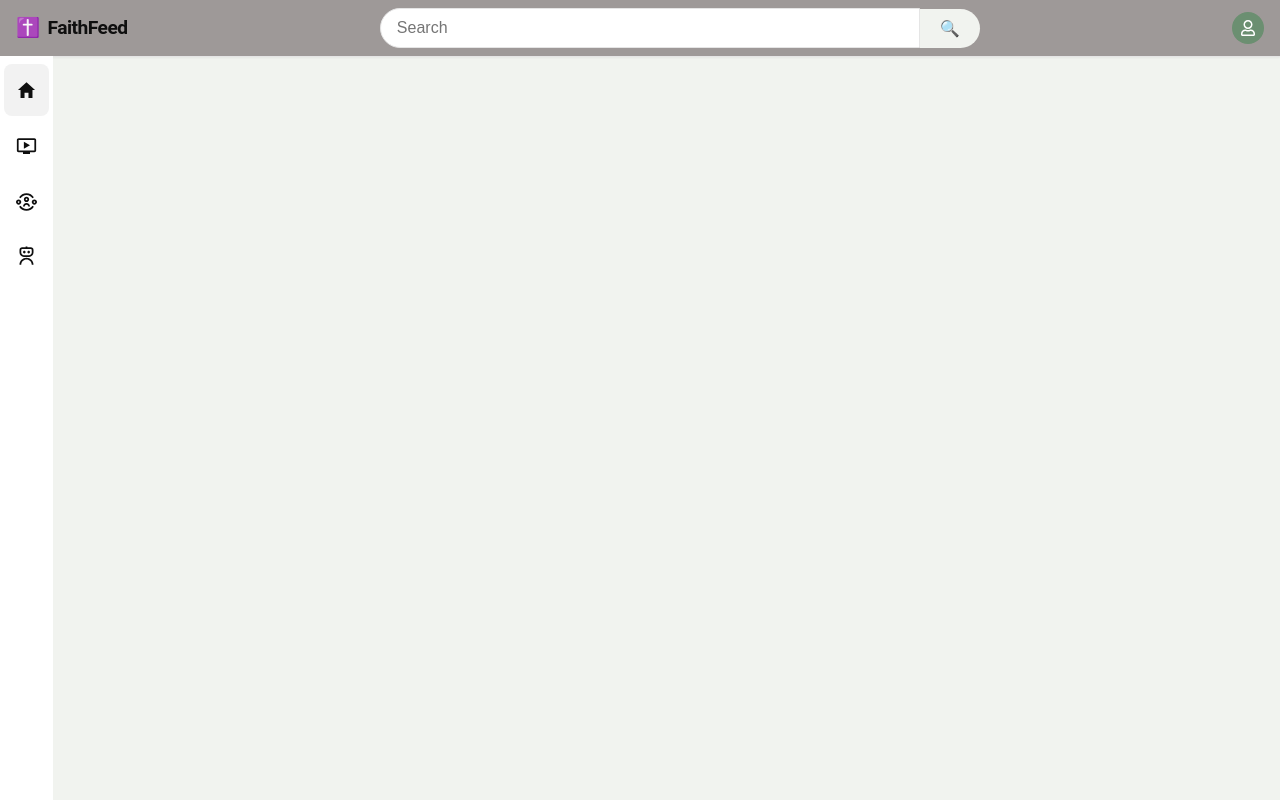
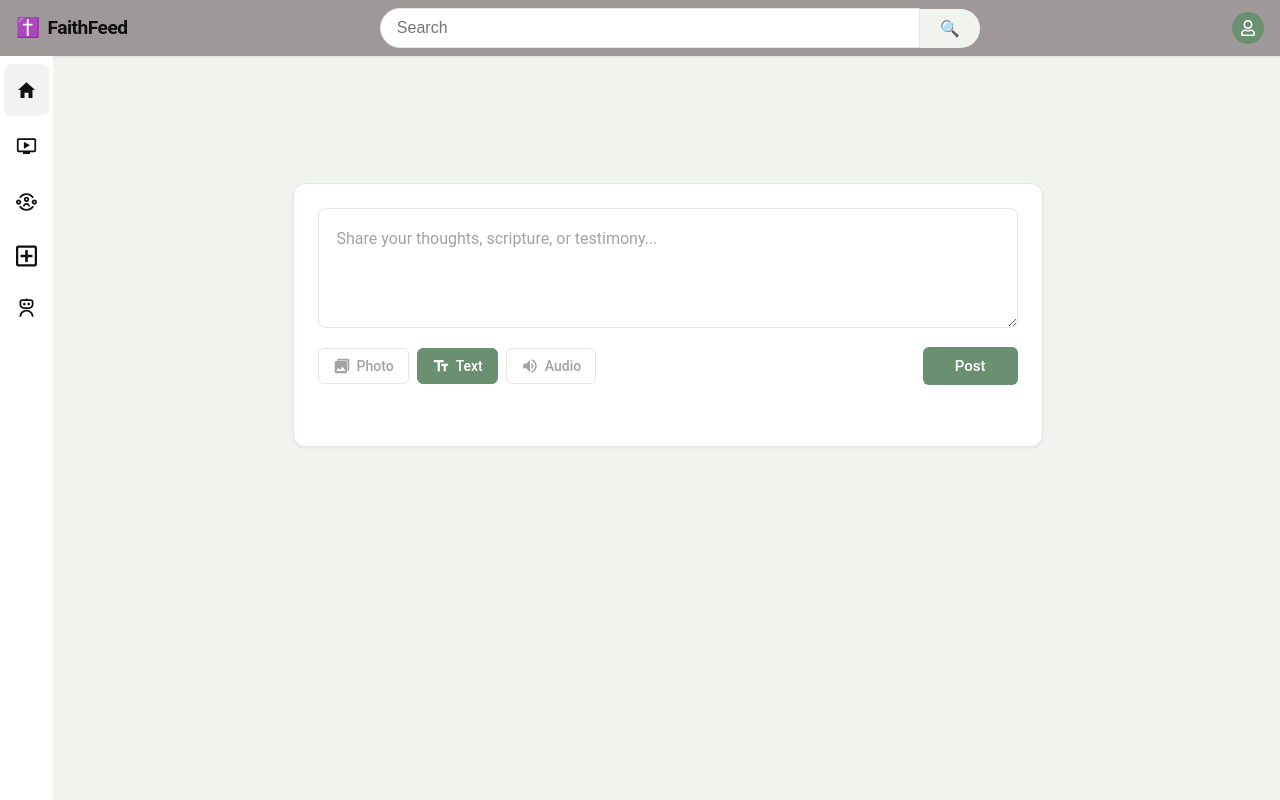
Before and after one commit to Zking4ever/Christian-Social-Media, a React (Vite) app in the folder web/faithFeed/: page /create in a window 1280 px wide. Before the commit this address had no page. Built offline with nearby package versions, Linux system fonts and the light colour scheme; sample sign-in values are in the browser's storage.

Commit message:
created the create page to create posts

```diff
--- a/web/faithFeed/src/App.tsx
+++ b/web/faithFeed/src/App.tsx
@@ -6,7 +6,6 @@ import Header from './components/Header/Header';
 import SideBar from './components/SideBar/SideBar';
 import AiMentorPage from './pages/aiMentor';
 import WatchPage from './pages/WatchPage';
-import UserProfile from './components/UserProfile/UserProfile';
 import UploadPage from './pages/UploadPage';
 
 import CommunitiesPage from './pages/CommunitiesPage';
@@ -14,6 +13,7 @@ import Login from './pages/Login';
 import Signup from './pages/Signup';
 import ProtectedRoute from './components/ProtectedRoute';
 import ProfilePage from './pages/ProfilePage';
+import CreatePage from './pages/createPage';
 
 
 function App() {
@@ -54,6 +54,11 @@ function App() {
                 <UploadPage />
               </ProtectedRoute>
             } />
+            <Route path='/create' element={
+              <ProtectedRoute>
+                <CreatePage />
+              </ProtectedRoute>
+            } />
             <Route path='/aimentor' element={
               <ProtectedRoute>
                 <AiMentorPage />
--- a/web/faithFeed/src/components/SideBar/SideBar.tsx
+++ b/web/faithFeed/src/components/SideBar/SideBar.tsx
@@ -3,6 +3,7 @@ import { Link } from 'react-router-dom';
 import { MdOutlineOndemandVideo } from "react-icons/md";
 import { RiUserCommunityLine } from "react-icons/ri";
 import { RiRobot3Line } from "react-icons/ri";
+import { FaRegPlusSquare } from "react-icons/fa";
 import './SideBar.css'
 import { useState } from "react";
 export default function SideBar() {
@@ -19,6 +20,9 @@ export default function SideBar() {
             <Link to="/communities" style={{ textDecoration: 'none', color: 'inherit' }} onClick={() => setPage('communities')}>
                 <div className={`nav-item ${page == 'communities' ? 'active' : ''}`}> <RiUserCommunityLine size={28} /> <span>Communities</span></div>
             </Link>
+            <Link to="/create" style={{ textDecoration: 'none', color: 'inherit' }} onClick={() => setPage('create')}>
+                <div className={`nav-item ${page == 'create' ? 'active' : ''}`}> <FaRegPlusSquare size={24} /> <span>Create</span></div>
+            </Link>
             <Link to="/aimentor" style={{ textDecoration: 'none', color: 'inherit' }} onClick={() => setPage('aiMentor')}>
                 <div className={`nav-item ${page == 'aiMentor' ? 'active' : ''}`}> <RiRobot3Line size={24} /> <span>Ai Mentor</span></div>
             </Link>
--- a/web/faithFeed/src/components/ui/Post/CreatPost.tsx
+++ b/web/faithFeed/src/components/ui/Post/CreatPost.tsx
@@ -20,7 +20,7 @@ interface Post {
     isSaved: boolean;
 }
 
-export default function createPost({ posts, setPosts }: { posts: Post[]; setPosts: React.Dispatch<React.SetStateAction<Post[]>> }) {
+export default function CreatePost() {
 
     const [postContent, setPostContent] = useState('');
     const [audioNote, setAudioNote] = useState('');
@@ -29,27 +29,27 @@ export default function createPost({ posts, setPosts }: { posts: Post[]; setPost
     const handlePost = () => {
         if (!postContent.trim()) return;
 
-        const newPost: Post = {
-            id: posts.length + 1,
-            author: {
-                name: 'You',
-                avatar: 'Y',
-                role: 'Member'
-            },
-            content: postContent,
-            type: postType,
-            audioNote: postType === 'audio' ? audioNote : undefined,
-            timestamp: 'Just now',
-            reactions: 0,
-            comments: 0,
-            shares: 0,
-            isLiked: false,
-            isSaved: false
-        };
-        setPosts([newPost, ...posts]);
-        setPostContent('');
-        setAudioNote('');
-        setPostType('text');
+    //     const newPost: Post = {
+    //         id: posts.length + 1,
+    //         author: {
+    //             name: 'You',
+    //             avatar: 'Y',
+    //             role: 'Member'
+    //         },
+    //         content: postContent,
+    //         type: postType,
+    //         audioNote: postType === 'audio' ? audioNote : undefined,
+    //         timestamp: 'Just now',
+    //         reactions: 0,
+    //         comments: 0,
+    //         shares: 0,
+    //         isLiked: false,
+    //         isSaved: false
+    //     };
+    //     setPosts([newPost, ...posts]);
+    //     setPostContent('');
+    //     setAudioNote('');
+    //     setPostType('text');
     };
 
 
--- /dev/null
+++ b/web/faithFeed/src/pages/CreatePage.tsx
@@ -0,0 +1,9 @@
+import CreatePost from "../components/ui/Post/CreatPost"
+
+
+export default function CreatePage(){
+    return (
+        <div style={{display:'flex',justifyContent:'center',height:'40%',marginTop:'10%'}}>
+            <CreatePost />
+        </div>)
+}
--- a/web/faithFeed/src/pages/Home.css
+++ b/web/faithFeed/src/pages/Home.css
@@ -32,6 +32,8 @@
     border: 1px solid var(--border-color);
     border-radius: 12px;
     padding: 24px;
+    width: 90%;
+    max-width: 700px;
     margin-bottom: 24px;
     box-shadow: 0 1px 3px rgba(0, 0, 0, 0.05);
 }
```
